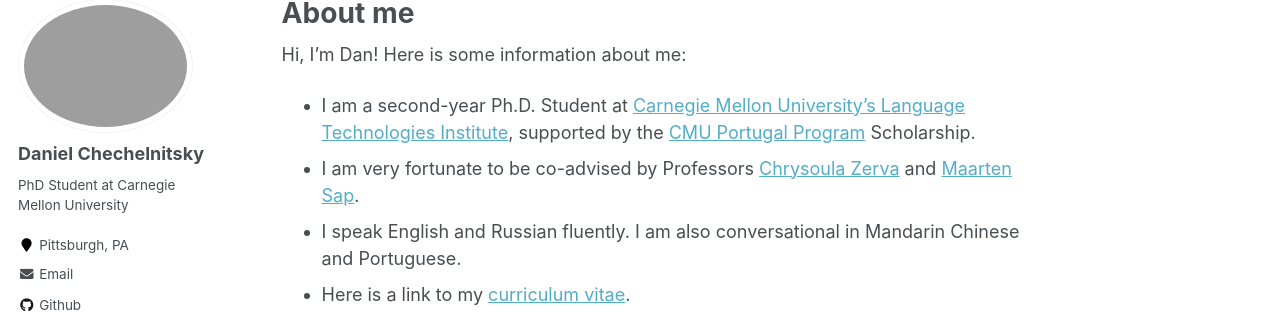
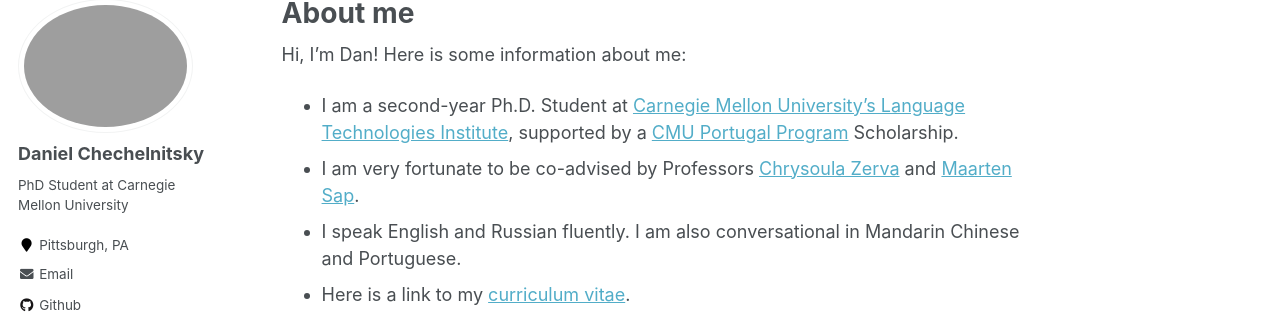
Before and after one commit to chechelnitskd/chechelnitskd.github.io, a Jekyll site: the page built from _pages/about.md, in a window 1280 px wide and 900 px high. Shown: the part 119-434 px from the top of the window. Built offline with Jekyll 4.4.1, drawn with Linux system fonts in a browser that asks for light colours.

Commit message:
Update about.md

```diff
--- a/_pages/about.md
+++ b/_pages/about.md
@@ -9,7 +9,7 @@
 ---
 
 Hi, I'm Dan! Here is some information about me:
-- I am a second-year Ph.D. Student at [Carnegie Mellon University's Language Technologies Institute](https://www.lti.cs.cmu.edu/), supported by the [CMU Portugal Program](https://cmuportugal.org/) Scholarship.
+- I am a second-year Ph.D. Student at [Carnegie Mellon University's Language Technologies Institute](https://www.lti.cs.cmu.edu/), supported by a [CMU Portugal Program](https://cmuportugal.org/) Scholarship.
 - I am very fortunate to be co-advised by Professors [Chrysoula Zerva](https://scholar.google.com/citations?user=S5NGkFsAAAAJ&hl=en&oi=ao) and [Maarten Sap](https://maartensap.com/).
 - I speak English and Russian fluently. I am also conversational in Mandarin Chinese and Portuguese.
 - Here is a link to my [curriculum vitae](https://chechelnitskd.github.io/Chechelnitsky_CV_2024.pdf).
```
